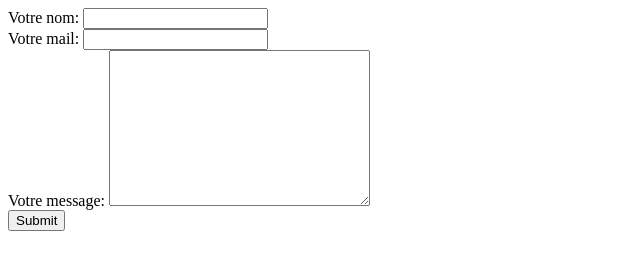
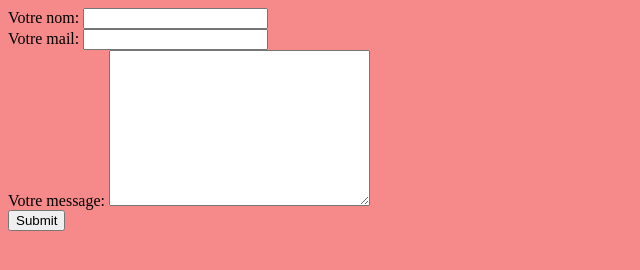
Before and after one commit to nadish2/CV_NadeeshaHATHARASINGHA, a plain HTML site: page contact.html in a window 1280 px wide. Shown: the whole page, without its empty margins (0-640 px from the left). Drawn offline with Linux system fonts and the light colour scheme.

Commit message:
Update contact.html

```diff
--- a/contact.html
+++ b/contact.html
@@ -3,6 +3,8 @@
 <head>
 	<meta charset="utf-8">
 	<title>Contactez-moi</title>
+	<link rel="stylesheet" type="text/css" href="cv.css">
+
 </head>
 <body>
 
```
